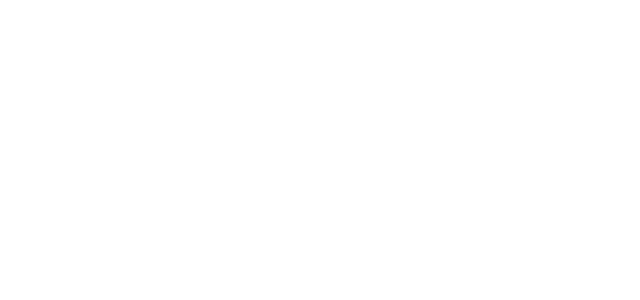
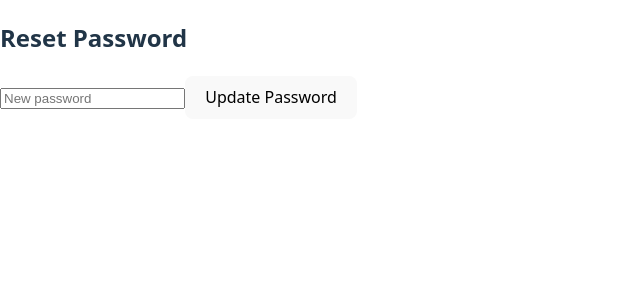
Before and after one commit to ADC-Mahendragarh-C4GT/Frontend, a React (Vite) app: page /reset-password/1/1 in a window 1280 px wide. Before the commit this address had no page. Shown: the top 300 px of the page, without its empty margins (0-640 px from the left). Built offline with nearby package versions, Linux system fonts and the light colour scheme.

Commit message:
Forget Password functionality logic and working added learned new thing today smtp

```diff
--- a/src/App.tsx
+++ b/src/App.tsx
@@ -14,6 +14,8 @@ import UpdateRoad from './components/JuniorEngineer/UpdateRoad';
 import UpdateUser from './components/JuniorEngineer/UpdateUser';
 import UpdateContractor from './components/JuniorEngineer/UpdateContractor';
 import ViewAllRoads from './components/ViewAllRoads';
+import ResetPassword from './components/ResetPassword';
+import ForgetPassword from './components/ForgetPassword';
 import axios from 'axios';
 
 const token = localStorage.getItem("access_token");
@@ -40,6 +42,8 @@ function App() {
         <Route path="/UpdateUser" element={<UpdateUser/>} />
         <Route path="/UpdateContractor" element={<UpdateContractor/>} />
         <Route path="/view-all-roads" element={<ViewAllRoads/>} />
+        <Route path="/reset-password/:uid/:token" element={<ResetPassword />} />
+        <Route path = "/ForgetPassword" element = {<ForgetPassword/>}/>
       </Routes>
     </Router>
   );
--- /dev/null
+++ b/src/components/ForgetPassword.jsx
@@ -0,0 +1,34 @@
+import { useState } from "react";
+
+export default function ForgotPassword() {
+  const [email, setEmail] = useState("");
+  const [msg, setMsg] = useState("");
+
+  const handleSubmit = async (e) => {
+    e.preventDefault();
+    const res = await fetch("http://localhost:8000/accounts/request-password-reset/", {
+      method: "POST",
+      headers: { "Content-Type": "application/json" },
+      body: JSON.stringify({ email }),
+    });
+    const data = await res.json();
+    setMsg(data.message || data.error);
+  };
+
+  return (
+    <div>
+      <h2>Forgot Password?</h2>
+      <form onSubmit={handleSubmit}>
+        <input
+          type="email"
+          value={email}
+          placeholder="Enter your email"
+          onChange={(e) => setEmail(e.target.value)}
+          required
+        />
+        <button type="submit">Send Link</button>
+      </form>
+      <p>{msg}</p>
+    </div>
+  );
+}
--- a/src/components/Home.jsx
+++ b/src/components/Home.jsx
@@ -726,7 +726,7 @@ export default function Home() {
         </TableContainer>
 
         <TablePagination
-          rowsPerPageOptions={[10, 25, 100, { label: "All", value: -1 }]}
+          rowsPerPageOptions={[10, 25, 100]}
           component="div"
           count={finalFilteredUpdates.length}
           rowsPerPage={rowsPerPage}
--- a/src/components/Login.jsx
+++ b/src/components/Login.jsx
@@ -170,7 +170,7 @@ const Login = () => {
             </div>
 
             <div style={{ textAlign: "right", marginBottom: 10 }}>
-              <small>Forgot Password?</small>
+              <a href="/ForgetPassword"><small>Forgot Password?</small></a>
             </div>
 
             <button
--- /dev/null
+++ b/src/components/ResetPassword.jsx
@@ -0,0 +1,41 @@
+import { useState } from "react";
+import { useParams, useNavigate } from "react-router-dom";
+
+export default function ResetPassword() {
+  const { uid, token } = useParams();
+  const navigate = useNavigate();
+  const [password, setPassword] = useState("");
+  const [msg, setMsg] = useState("");
+
+  const handleSubmit = async (e) => {
+    e.preventDefault();
+    const res = await fetch(`http://localhost:8000/accounts/reset-password/${uid}/${token}/`, {
+      method: "POST",
+      headers: { "Content-Type": "application/json" },
+      body: JSON.stringify({ password }),
+    });
+    const data = await res.json();
+    setMsg(data.message || data.error);
+
+    if (res.ok) {
+      setTimeout(() => navigate("/login"), 2000); // redirect to login
+    }
+  };
+
+  return (
+    <div>
+      <h2>Reset Password</h2>
+      <form onSubmit={handleSubmit}>
+        <input
+          type="password"
+          placeholder="New password"
+          value={password}
+          onChange={(e) => setPassword(e.target.value)}
+          required
+        />
+        <button type="submit">Update Password</button>
+      </form>
+      <p>{msg}</p>
+    </div>
+  );
+}
--- a/src/components/ViewAllRoads.jsx
+++ b/src/components/ViewAllRoads.jsx
@@ -782,7 +782,7 @@ export default function ViewAllRoads() {
         </TableContainer>
 
         <TablePagination
-          rowsPerPageOptions={[10, 25, 100, { label: "All", value: -1 }]}
+          rowsPerPageOptions={[10, 25, 100, 500]}
           component="div"
           count={filteredFinalUpdates.length}
           rowsPerPage={rowsPerPage}
```
